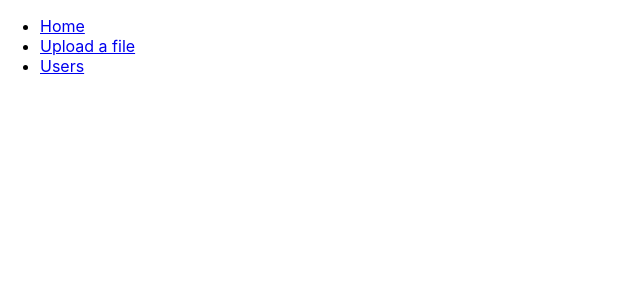
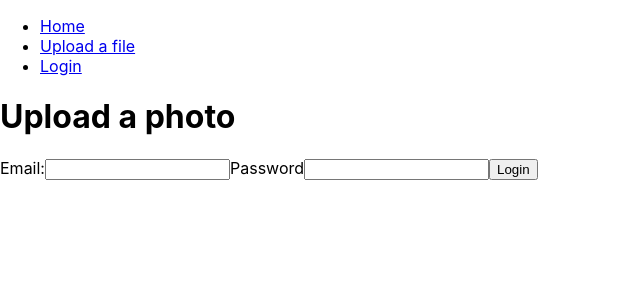
Before and after one commit to POPSoftwareTeam/Profolio-Web, a React (Create React App) app in the folder profolioweb/: page /Login in a window 1280 px wide. Shown: the top 300 px of the page, without its empty margins (0-640 px from the left). Built offline with nearby package versions, Linux system fonts and the light colour scheme.

Commit message:
added a login form that works

```diff
--- a/profolioweb/src/App.tsx
+++ b/profolioweb/src/App.tsx
@@ -7,6 +7,7 @@ import {
 import FileUpload from './Components/FileUploadPage'
 import Navbar from './Components/Partial/Navbar'
 import Home from './Components/HomePage'
+import Login from './Components/LoginPage'
 
 
 const App:React.FC = props => {
@@ -19,6 +20,7 @@ const App:React.FC = props => {
             <Switch>
               <Route exact path="/" component={Home}/>
               <Route exact path="/FileUpload" component={FileUpload}/>
+              <Route exact path="/Login" component ={Login}/>
             </Switch>
        </>
     )
--- /dev/null
+++ b/profolioweb/src/Components/LoginPage.tsx
@@ -0,0 +1,37 @@
+import React from 'react';
+import APIAuthenticationService from '../Services/APIAuthenticationService';
+import APIPhotoService from '../Services/APIPhotoService';
+import { User } from '../Models/UserModel';
+
+
+const Login:React.FC = props => {
+    let [email, setEmail] = React.useState<string>("");
+    let [password, setPassword] = React.useState<string>("");
+
+
+    const submitCharityToAPI = async () => {
+      let authservice = new APIAuthenticationService()
+      let token =  await authservice.Login(new User(email,password))
+      console.log(token)
+    }
+
+    return (
+      <>
+        <form>
+            <h1>Upload a photo</h1>
+            <label>Email:</label>
+            <input type="email" value={email} onChange={(event:any) => setEmail(event.target.value)}/>
+
+            <label>Password</label>
+            <input type="password" value={password} onChange={(event:any) => setPassword(event.target.value)}/>
+
+            <button type="button" onClick={async ()=> await submitCharityToAPI()}>Login</button>
+        </form>
+       </>
+    )
+}
+
+
+
+
+export default Login;
--- a/profolioweb/src/Components/Partial/Navbar.tsx
+++ b/profolioweb/src/Components/Partial/Navbar.tsx
@@ -13,7 +13,7 @@ const Navbar:React.FC = props => {
               <Link to="/FileUpload">Upload a file</Link>
             </li>
             <li>
-              <Link to="/users">Users</Link>
+              <Link to="/Login">Login</Link>
             </li>
           </ul>
         </nav>
```
